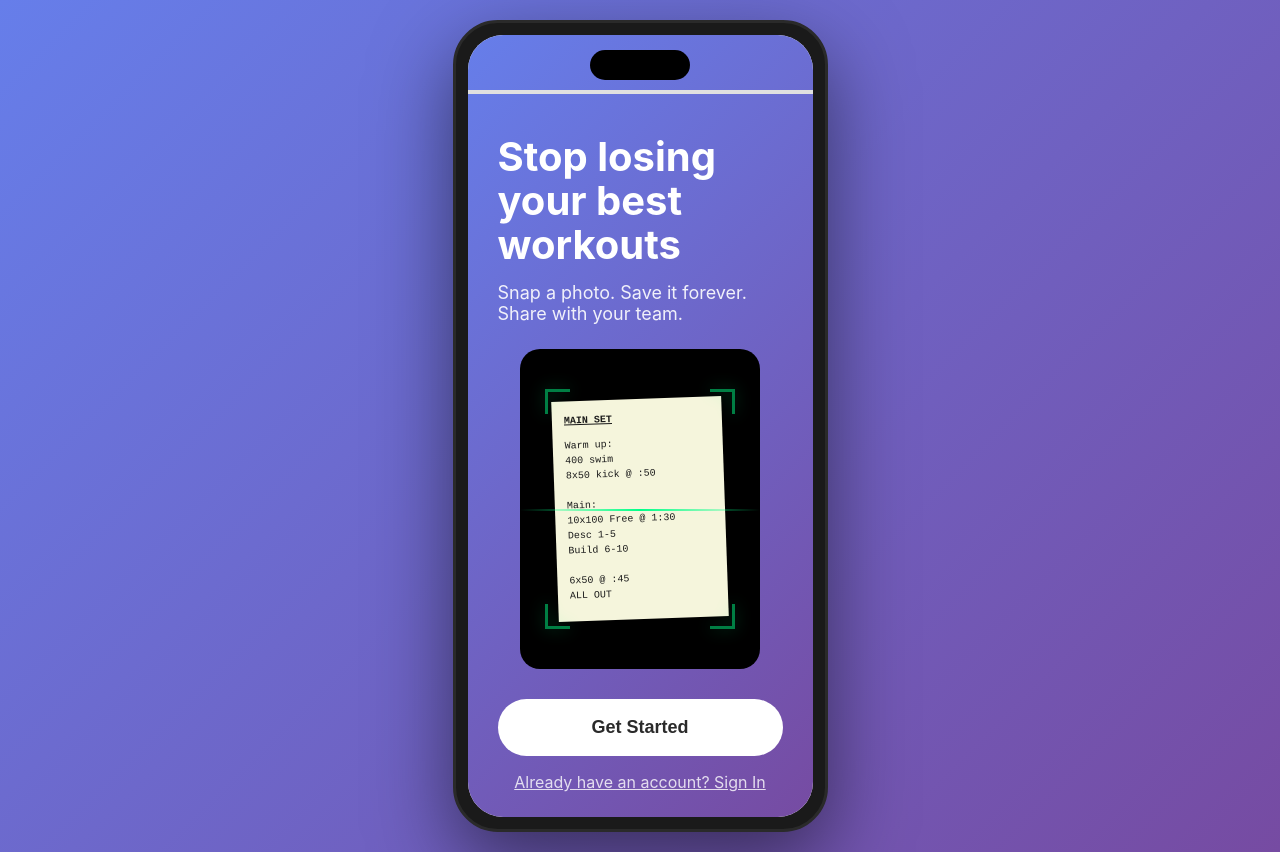
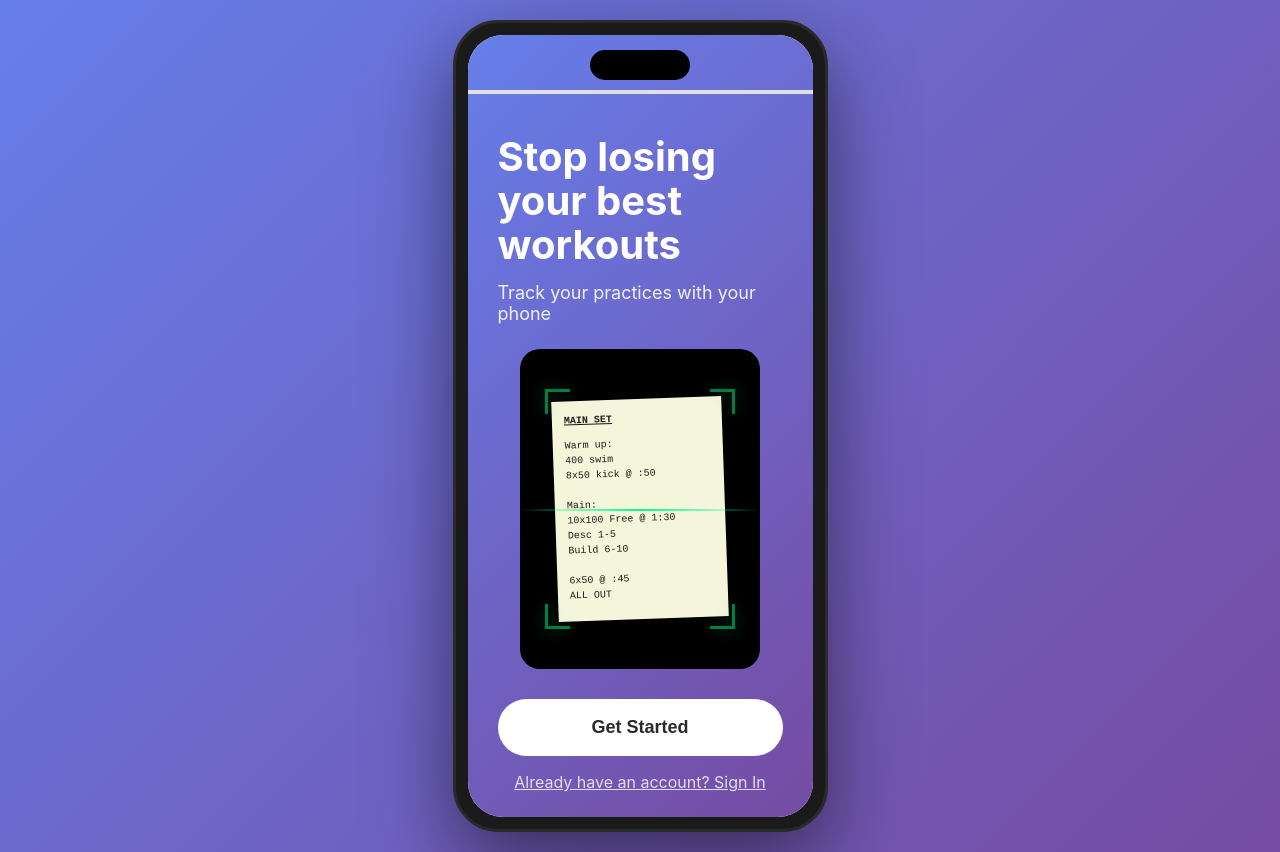
Before and after one commit to swimnerdtim/swimnerd-onboarding, a plain HTML site: page index.html in a window 1280 px wide. Drawn offline with Linux system fonts and the light colour scheme.

Commit message:
Update landing page subtitle

```diff
--- a/index.html
+++ b/index.html
@@ -474,7 +474,7 @@
             <div class="screen landing-screen active" id="screen0">
                 <div class="landing-content">
                     <h1 class="landing-title">Stop losing your best workouts</h1>
-                    <p class="landing-subtitle">Snap a photo. Save it forever. Share with your team.</p>
+                    <p class="landing-subtitle">Track your practices with your phone</p>
 
                     <div class="camera-demo">
                         <div class="workout-paper">
```
